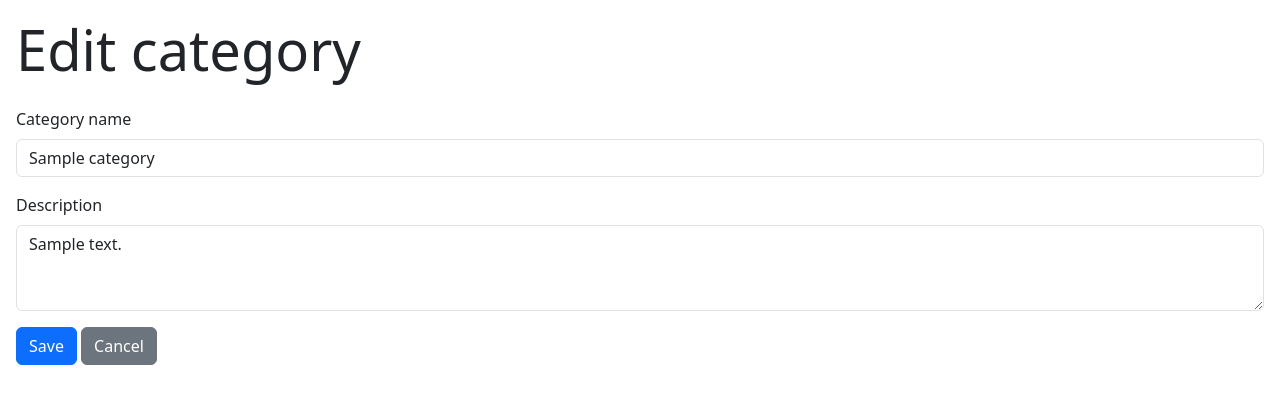
After one commit to Moi-Maailman/hello-world, a Spring Boot app: page /editcategory/1 in a window 1280 px wide. The commit adds this page. Shown: the top 404 px of the page. Run offline with Spring Boot 4, Linux system fonts and the light colour scheme; tables that the repository leaves empty hold one stand-in row (values such as "Sample post").

Commit message:
Add category editing functionality

```diff
--- a/src/main/java/fi/haagahelia/hello_world/web/CategoryController.java
+++ b/src/main/java/fi/haagahelia/hello_world/web/CategoryController.java
@@ -43,6 +43,30 @@ public class CategoryController {
         return "categorylist";
     }
 
+    @GetMapping("/editcategory/{id}")
+    public String showEditCategoryForm(@PathVariable Long id, Model model) {
+        Category category = categoryRepository.findById(id)
+                .orElseThrow(() -> new ResponseStatusException(
+                        HttpStatus.NOT_FOUND, "Category with id " + id + " does not exist"));
+
+        model.addAttribute("category", category);
+        return "editcategory";
+    }
+
+    @PostMapping("/updatecategory")
+    public String updateCategory(@ModelAttribute Category formCategory) {
+        Category category = categoryRepository.findById(formCategory.getId())
+                .orElseThrow(() -> new ResponseStatusException(
+                        HttpStatus.NOT_FOUND,
+                        "Category with id " + formCategory.getId() + " does not exist"));
+
+        category.setName(formCategory.getName());
+        category.setDescription(formCategory.getDescription());
+        categoryRepository.save(category);
+
+        return "redirect:/categorylist";
+    }
+
     // U4.1: delete a category
     @PostMapping("/deletecategory/{id}")
     public String deleteCategory(@PathVariable Long id) {
--- /dev/null
+++ b/src/main/resources/templates/editcategory.html
@@ -0,0 +1,33 @@
+<!DOCTYPE html>
+<html xmlns:th="http://www.thymeleaf.org">
+
+<head>
+    <meta charset="UTF-8">
+    <title>Edit Category</title>
+    <link href="https://cdn.jsdelivr.net/npm/bootstrap@5.3.3/dist/css/bootstrap.min.css" rel="stylesheet">
+</head>
+
+<body>
+    <div class="container-fluid p-3">
+        <h1 class="display-4 mb-4">Edit category</h1>
+
+        <form th:action="@{/updatecategory}" th:object="${category}" method="post">
+            <input type="hidden" th:field="*{id}" />
+
+            <div class="mb-3">
+                <label class="form-label">Category name</label>
+                <input type="text" th:field="*{name}" class="form-control" required />
+            </div>
+
+            <div class="mb-3">
+                <label class="form-label">Description</label>
+                <textarea th:field="*{description}" class="form-control" rows="3" required></textarea>
+            </div>
+
+            <button type="submit" class="btn btn-primary">Save</button>
+            <a th:href="@{/categorylist}" class="btn btn-secondary">Cancel</a>
+        </form>
+    </div>
+</body>
+
+</html>
```
Also changed, not shown: src/main/resources/templates/categorylist.html (+8 -3 lines).
